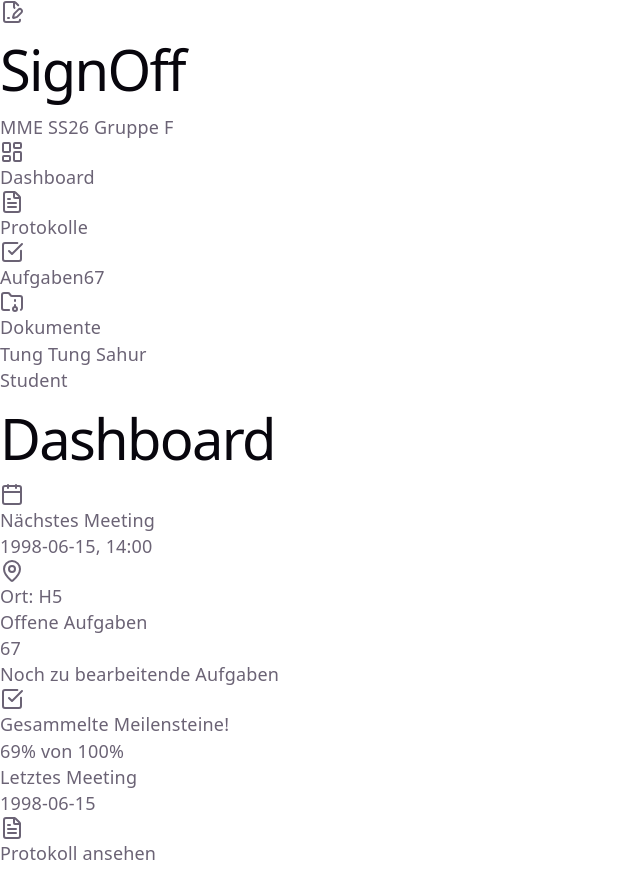
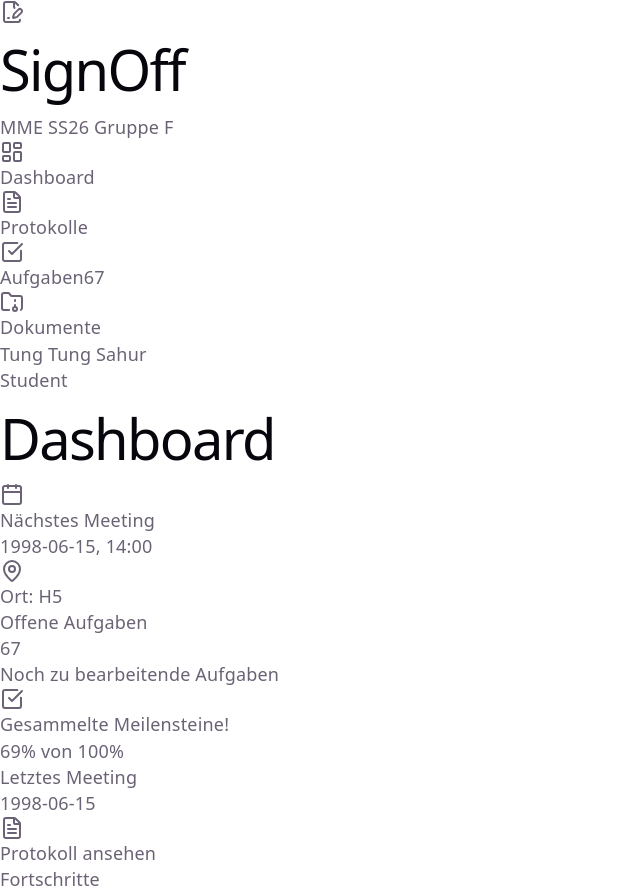
Before and after one commit to BastianOch/MME_SS26_Gruppe_F_SignOff, a React app in the folder frontend/: page / in a window 1280 px wide. Shown: the whole page, without its empty margins (0-640 px from the left). Before the commit the page ends 866 px from the top, so only its background shows below. Built offline with nearby package versions, Linux system fonts and the light colour scheme; the HTML template or start-up script is replaced by a standard one.

Commit message:
Starting the work on  the Meilensteine- Progress line

```diff
--- a/frontend/src/pages/DashboardPage.jsx
+++ b/frontend/src/pages/DashboardPage.jsx
@@ -111,7 +111,7 @@ function DashboardPage() {
               {lastMeeting.date}
             </p>
           </div>
-          {/* //Click button for viewing the protocol */}
+          {/* //button for viewing the protocol */}
           <Link
             to="/protokolle"
             className="px-4 py-2 bg-gray-100 hover:bg-gray-200 text-gray-800 text-sm font-medium rounded-lg border border-gray-300 transition-colors flex items-center gap-2"
@@ -121,6 +121,22 @@ function DashboardPage() {
           </Link>
         </div>
       </div>
+      {/* Roadmap detailing the "Meilenstein"-Progress
+      The idea here is that using the .map() method to create stepper-lists */}
+      {/* Every step such as current, complete, etc. gets checked using ternary operators linked to a specific action */}
+      <div className="bg-white p-6 md:p-8 rounded-xl border border-gray-200 shadow-sm mt-6">
+        {/* Eyebrow Title of the following roadmap */}
+        <p className="text-xs font-semibold text-gray-200 uppercase tracking-wider mb-4">
+          Fortschritte
+        </p>
+        {/* Using a stepper-container for line positioning */}
+        <div className="relative flex items-center justify-between">
+          {/* Drawing a line at the absolute bottom -> z-0 */}
+        <div className="absolute left-0 top-4 w-full h-1 bg-gray-300 z-0">
+
+        </div>
+        </div>
+      </div>
     </main >
   )
 }
```
